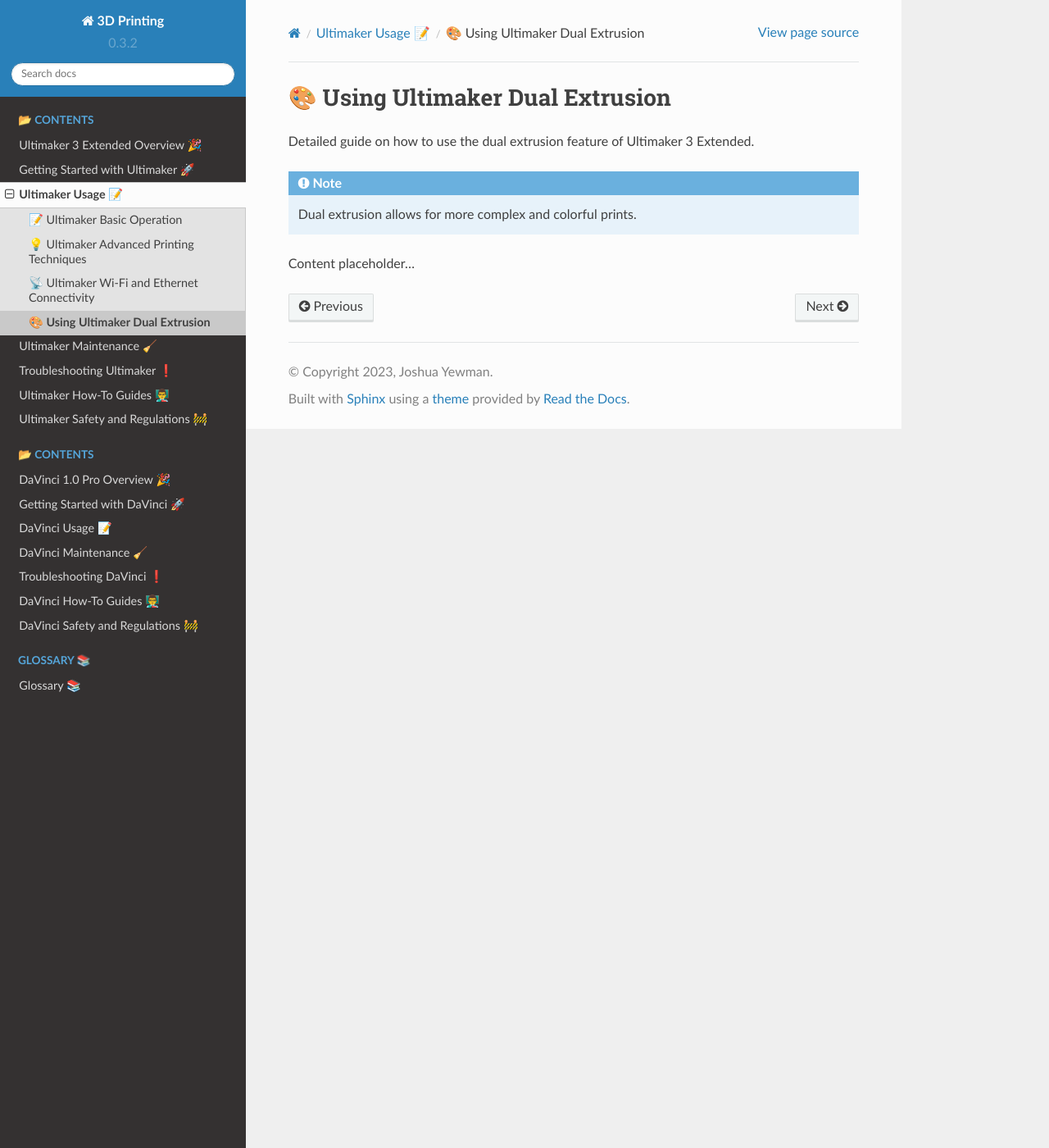
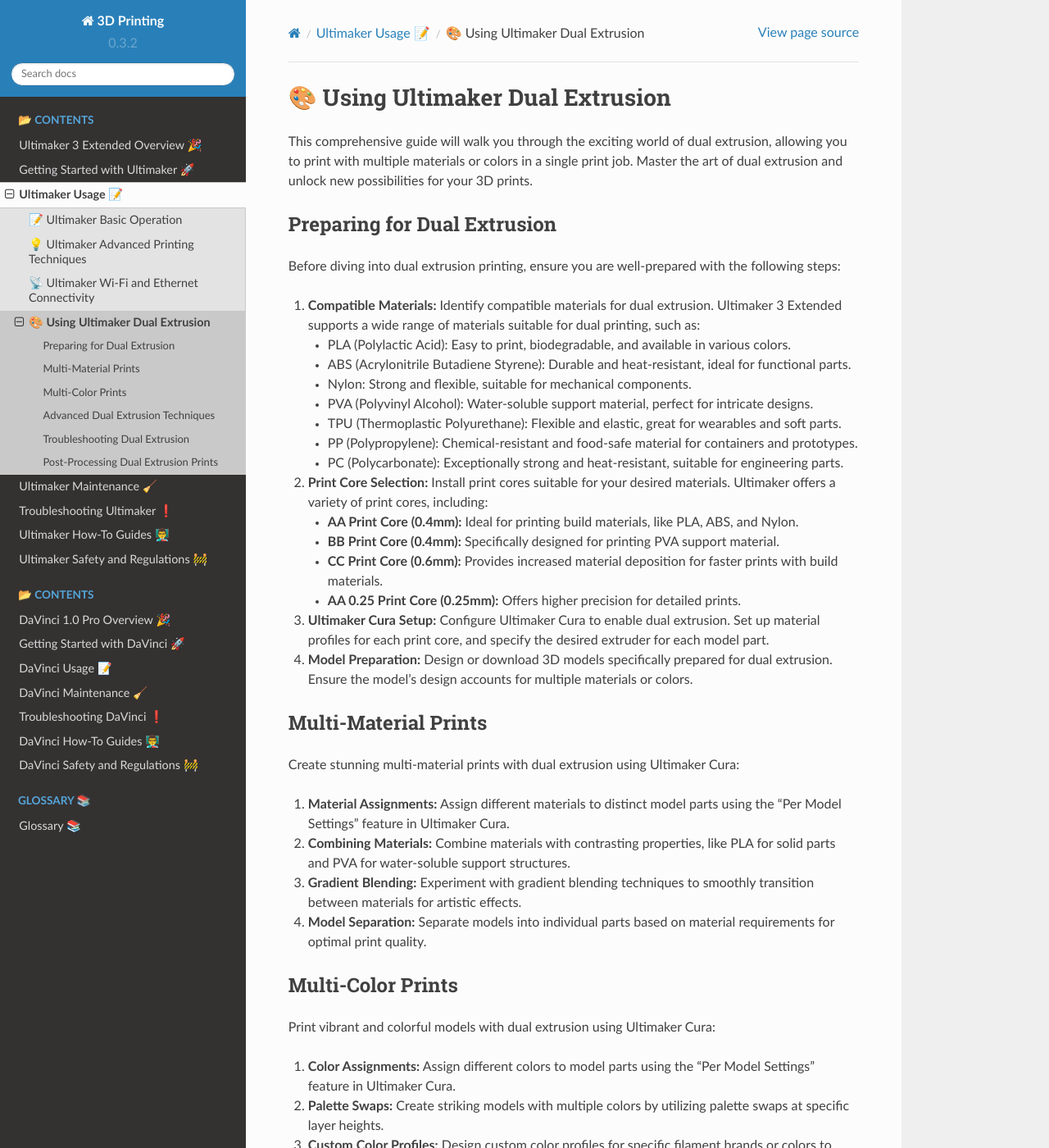
Before and after one commit to JYewman/gs-3dprint, a Sphinx documentation site: the page built from docs/source/ultimaker/usage/dual_extrusion.rst, in a window 1280 px wide and 1400 px high. Shown: the whole window at 82% size. Built offline with Sphinx 7.4.7 and the Read the Docs theme 2.0.0, drawn with Linux system fonts in a browser that asks for light colours; pages that are not in the unit, such as notebooks, are missing from menus; some of the changed text lies outside the part shown.

Commit message:
dual extrusion

```diff
--- a/docs/source/ultimaker/usage/dual_extrusion.rst
+++ b/docs/source/ultimaker/usage/dual_extrusion.rst
@@ -2,10 +2,97 @@
 🎨 Using Ultimaker Dual Extrusion
 ===========================
 
-Detailed guide on how to use the dual extrusion feature of Ultimaker 3 Extended.
+.. rst-class:: lead
 
-.. note::
+This comprehensive guide will walk you through the exciting world of dual extrusion, allowing you to print with multiple materials or colors in a single print job. Master the art of dual extrusion and unlock new possibilities for your 3D prints.
 
-   Dual extrusion allows for more complex and colorful prints.
+Preparing for Dual Extrusion
+----------------------------
 
-Content placeholder...
+Before diving into dual extrusion printing, ensure you are well-prepared with the following steps:
+
+1. **Compatible Materials:** Identify compatible materials for dual extrusion. Ultimaker 3 Extended supports a wide range of materials suitable for dual printing, such as:
+
+   - PLA (Polylactic Acid): Easy to print, biodegradable, and available in various colors.
+   - ABS (Acrylonitrile Butadiene Styrene): Durable and heat-resistant, ideal for functional parts.
+   - Nylon: Strong and flexible, suitable for mechanical components.
+   - PVA (Polyvinyl Alcohol): Water-soluble support material, perfect for intricate designs.
+   - TPU (Thermoplastic Polyurethane): Flexible and elastic, great for wearables and soft parts.
+   - PP (Polypropylene): Chemical-resistant and food-safe material for containers and prototypes.
+   - PC (Polycarbonate): Exceptionally strong and heat-resistant, suitable for engineering parts.
+
+2. **Print Core Selection:** Install print cores suitable for your desired materials. Ultimaker offers a variety of print cores, including:
+
+   - **AA Print Core (0.4mm):** Ideal for printing build materials, like PLA, ABS, and Nylon.
+   - **BB Print Core (0.4mm):** Specifically designed for printing PVA support material.
+   - **CC Print Core (0.6mm):** Provides increased material deposition for faster prints with build materials.
+   - **AA 0.25 Print Core (0.25mm):** Offers higher precision for detailed prints.
+
+3. **Ultimaker Cura Setup:** Configure Ultimaker Cura to enable dual extrusion. Set up material profiles for each print core, and specify the desired extruder for each model part.
+
+4. **Model Preparation:** Design or download 3D models specifically prepared for dual extrusion. Ensure the model's design accounts for multiple materials or colors.
+
+Multi-Material Prints
+----------------------
+
+Create stunning multi-material prints with dual extrusion using Ultimaker Cura:
+
+1. **Material Assignments:** Assign different materials to distinct model parts using the "Per Model Settings" feature in Ultimaker Cura.
+
+2. **Combining Materials:** Combine materials with contrasting properties, like PLA for solid parts and PVA for water-soluble support structures.
+
+3. **Gradient Blending:** Experiment with gradient blending techniques to smoothly transition between materials for artistic effects.
+
+4. **Model Separation:** Separate models into individual parts based on material requirements for optimal print quality.
+
+Multi-Color Prints
+-------------------
+
+Print vibrant and colorful models with dual extrusion using Ultimaker Cura:
+
+1. **Color Assignments:** Assign different colors to model parts using the "Per Model Settings" feature in Ultimaker Cura.
+
+2. **Palette Swaps:** Create striking models with multiple colors by utilizing palette swaps at specific layer heights.
+
+3. **Custom Color Profiles:** Design custom color profiles for specific filament brands or colors to achieve precise color reproduction.
+
+Advanced Dual Extrusion Techniques
+------------------------------------
+
+Take your dual extrusion skills to the next level with advanced techniques:
+
+1. **Prime Tower:** Minimize color contamination by enabling the prime tower to purge nozzles between dual extrusion switches.
+
+2. **Ooze Shield:** Use an ooze shield to catch oozing material during dual extrusion, ensuring clean prints and preventing color mixing.
+
+3. **Printing with Dissolvable Support:** Print complex models with intricate support structures using PVA as a water-soluble support material.
+
+4. **Custom Dual Extrusion G-Code:** For advanced users, customize G-code commands to fine-tune dual extrusion behavior.
+
+Troubleshooting Dual Extrusion
+--------------------------------
+
+Encountering challenges during dual extrusion printing? Refer to these troubleshooting tips:
+
+1. **Under-Extrusion:** Inspect and clean print cores to address under-extrusion issues during dual printing.
+
+2. **Material Compatibility:** Ensure compatible materials are used to prevent clogs or jams in the print cores.
+
+3. **Layer Bonding:** Optimize print temperature and cooling settings to improve layer bonding between different materials.
+
+4. **Color Bleeding:** Fine-tune retraction settings and ooze control to prevent color bleeding between different filament switches.
+
+Post-Processing Dual Extrusion Prints
+----------------------------------------
+
+Post-process your dual extrusion prints for the best results:
+
+1. **Support Removal:** Carefully remove support structures, especially when using dissolvable support materials like PVA.
+
+2. **Sanding and Finishing:** Sand and finish the model's surface to achieve a smooth and consistent appearance.
+
+3. **Assembly Techniques:** Assemble printed parts together using adhesives or mechanical connections for functional or multi-part models.
+
+Congratulations! You are now equipped with the knowledge and skills to create stunning dual extrusion prints with your Ultimaker 3 Extended. Explore the endless possibilities of combining materials and colors for your 3D prints.
+
+Happy Dual Extrusion Printing! 🖨️🌈🎉
```
